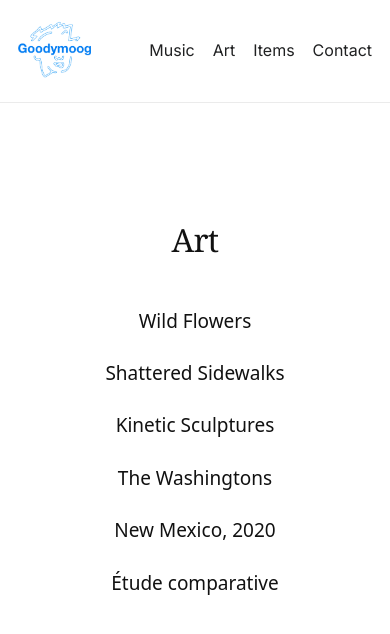
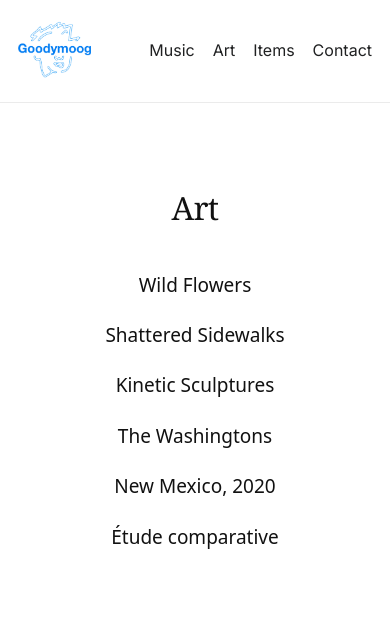
Before and after one commit to goodymoog/goodymoog-next, a Next.js app: page /art in a window 390 px wide. Shown: the top 634 px of the page. Built offline with nearby package versions, Linux system fonts and the light colour scheme.

Commit message:
Mobile adjust player

```diff
--- a/app/art/page.tsx
+++ b/app/art/page.tsx
@@ -18,8 +18,8 @@ export default function ArtIndexPage() {
         minHeight: "100vh",
         display: "flex",
         justifyContent: "center",
-        paddingTop: "90px",   // 👈 slightly lower
-        paddingBottom: "80px",
+        paddingTop: "58px",   // 👈 slight move down (not huge)
+        paddingBottom: "70px",
         paddingLeft: "24px",
         paddingRight: "24px",
         fontFamily:
@@ -37,7 +37,7 @@ export default function ArtIndexPage() {
           style={{
             fontSize: 32,
             fontWeight: 500,
-            marginBottom: 40,
+            marginBottom: 36,
             letterSpacing: "-0.02em",
           }}
         >
@@ -46,7 +46,7 @@ export default function ArtIndexPage() {
 
         <ul style={{ listStyle: "none", padding: 0, margin: 0 }}>
           {projects.map((p) => (
-            <li key={p.slug} style={{ marginBottom: 22 }}>
+            <li key={p.slug} style={{ marginBottom: 20 }}>
               <Link
                 href={`/art/${p.slug}`}
                 style={{
```
